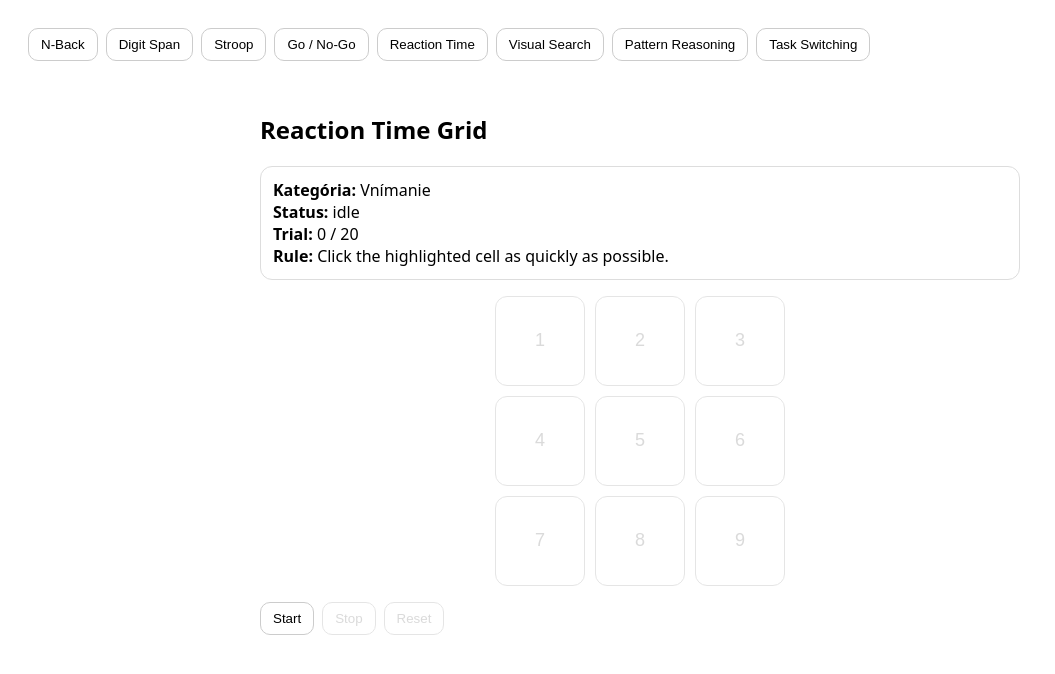
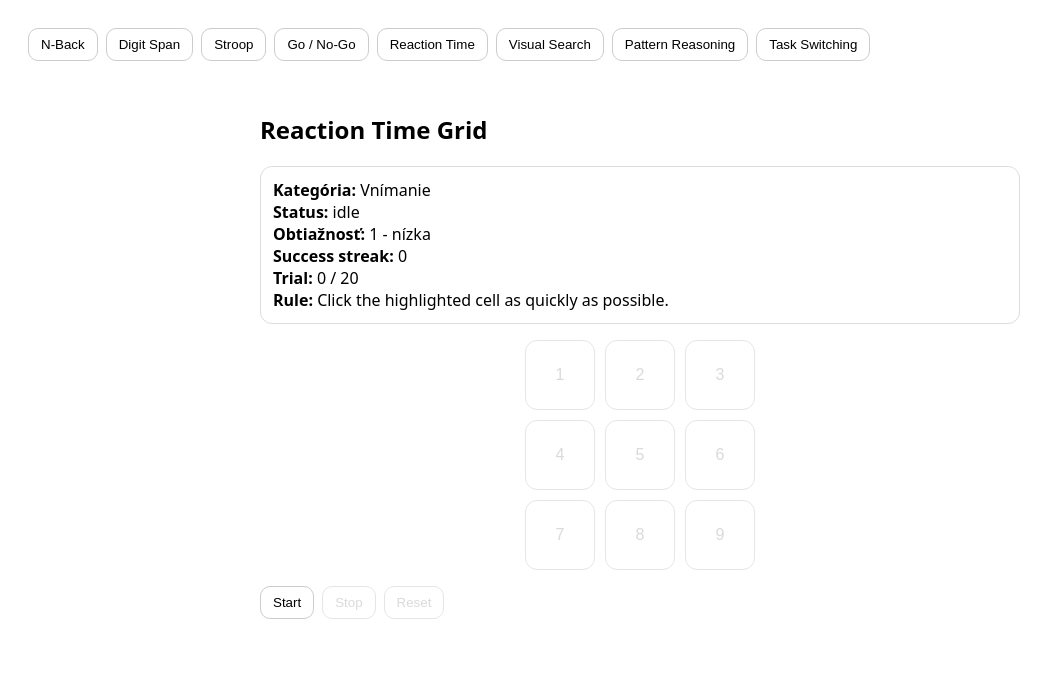
Before and after one commit to geniuusxgod/Interaktivne-aplikacie-na-rozvoj-kognitivnych-zrucnosti, a Vue app: page / in a window 1280 px wide. Both pictures are taken after a click on the button "Reaction Time". Shown: the top 674 px of the page, without its empty margins (0-1055 px from the left). Built offline with nearby package versions, Linux system fonts and the light colour scheme.

Commit message:
pridana adaptivna obtiznost reaction time

```diff
--- a/src/components/ReactionTime.vue
+++ b/src/components/ReactionTime.vue
@@ -5,11 +5,16 @@
     <div class="panel">
       <div><b>Kategória:</b> Vnímanie</div>
       <div><b>Status:</b> {{ phase }}</div>
+      <div><b>Obtiažnosť:</b> {{ difficultyLabel }}</div>
+      <div><b>Success streak:</b> {{ successStreak }}</div>
       <div><b>Trial:</b> {{ trialIndex }} / {{ totalTrials }}</div>
       <div><b>Rule:</b> Click the highlighted cell as quickly as possible.</div>
     </div>
 
-    <div class="grid">
+    <div
+      class="grid"
+      :style="{ gridTemplateColumns: `repeat(${gridSize}, 70px)` }"
+    >
       <button
         v-for="cell in cells"
         :key="cell"
@@ -35,6 +40,7 @@
         <li>Misses: {{ summary.misses }}</li>
         <li>Accuracy: {{ summary.accuracy.toFixed(1) }}%</li>
         <li>Avg RT: {{ summary.avgRTms === null ? "—" : summary.avgRTms.toFixed(0) + " ms" }}</li>
+        <li>Final difficulty: {{ summary.finalDifficulty }}</li>
       </ul>
 
       <details>
@@ -49,6 +55,7 @@
 import { ref, computed, onBeforeUnmount } from "vue";
 import { useGameSession } from "../composables/useGameSession";
 import { useTimeout } from "../composables/useTimeout";
+import { useAdaptiveDifficulty } from "../composables/useAdaptiveDifficulty";
 
 const MODULE_ID = "perception_reaction_time";
 const CATEGORY = "vnimanie";
@@ -67,11 +74,38 @@ const {
 
 const { setManagedTimeout, clearAllTimeouts } = useTimeout();
 
+const {
+  difficulty,
+  difficultyLabel,
+  successStreak,
+  resetDifficulty,
+  updateDifficulty
+} = useAdaptiveDifficulty({
+  minDifficulty: 1,
+  maxDifficulty: 5,
+  startDifficulty: 1,
+  successThreshold: 2
+});
+
 const totalTrials = ref(20);
-const stimulusDurationMs = ref(1500);
 const isiMs = ref(700);
 
-const cells = [1, 2, 3, 4, 5, 6, 7, 8, 9];
+const gridSize = computed(() => {
+  if (difficulty.value <= 2) return 3;
+  if (difficulty.value <= 4) return 4;
+  return 5;
+});
+
+const cells = computed(() => {
+  const total = gridSize.value * gridSize.value;
+  return Array.from({ length: total }, (_, i) => i + 1);
+});
+
+const stimulusDurationMs = computed(() => {
+  const value = 2200 - difficulty.value * 300;
+  return Math.max(700, value);
+});
+
 const activeCell = ref(null);
 
 const shownAtMs = ref(null);
@@ -85,6 +119,7 @@ function nowMs() {
 function reset() {
   clearAllTimeouts();
   resetSession();
+  resetDifficulty();
 
   activeCell.value = null;
   shownAtMs.value = null;
@@ -105,8 +140,8 @@ function start() {
 }
 
 function randomCell() {
-  const index = Math.floor(Math.random() * cells.length);
-  return cells[index];
+  const index = Math.floor(Math.random() * cells.value.length);
+  return cells.value[index];
 }
 
 function finalizeTrial() {
@@ -117,13 +152,19 @@ function finalizeTrial() {
       ? Math.max(0, clickedAtMs.value - shownAtMs.value)
       : null;
 
+  const wasSuccessful = clicked.value;
+
   addResponse({
     trial: trialIndex.value,
     activeCell: activeCell.value,
     clicked: clicked.value,
     correct: clicked.value,
+    difficulty: difficulty.value,
+    gridSize: gridSize.value,
     rtMs
   });
+
+  updateDifficulty(wasSuccessful);
 }
 
 function nextReactionTrial() {
@@ -183,17 +224,20 @@ const summary = computed(() => {
       : 0,
     avgRTms: rts.length
       ? rts.reduce((a, b) => a + b, 0) / rts.length
-      : null
+      : null,
+    finalDifficulty: difficulty.value
   };
 });
 
 const payload = computed(() =>
   buildPayload(summary.value, {
+    difficulty: difficulty.value,
     settings: {
       totalTrials: totalTrials.value,
       stimulusDurationMs: stimulusDurationMs.value,
       isiMs: isiMs.value,
-      gridSize: "3x3"
+      gridSize: `${gridSize.value}x${gridSize.value}`,
+      adaptive: true
     }
   })
 );
@@ -216,19 +260,18 @@ const payload = computed(() =>
 
 .grid {
   display: grid;
-  grid-template-columns: repeat(3, 90px);
   gap: 10px;
   justify-content: center;
   margin: 16px 0;
 }
 
 .cell {
-  width: 90px;
-  height: 90px;
+  width: 70px;
+  height: 70px;
   border-radius: 12px;
   border: 1px solid #ccc;
   background: white;
-  font-size: 18px;
+  font-size: 16px;
   cursor: pointer;
 }
 
```
